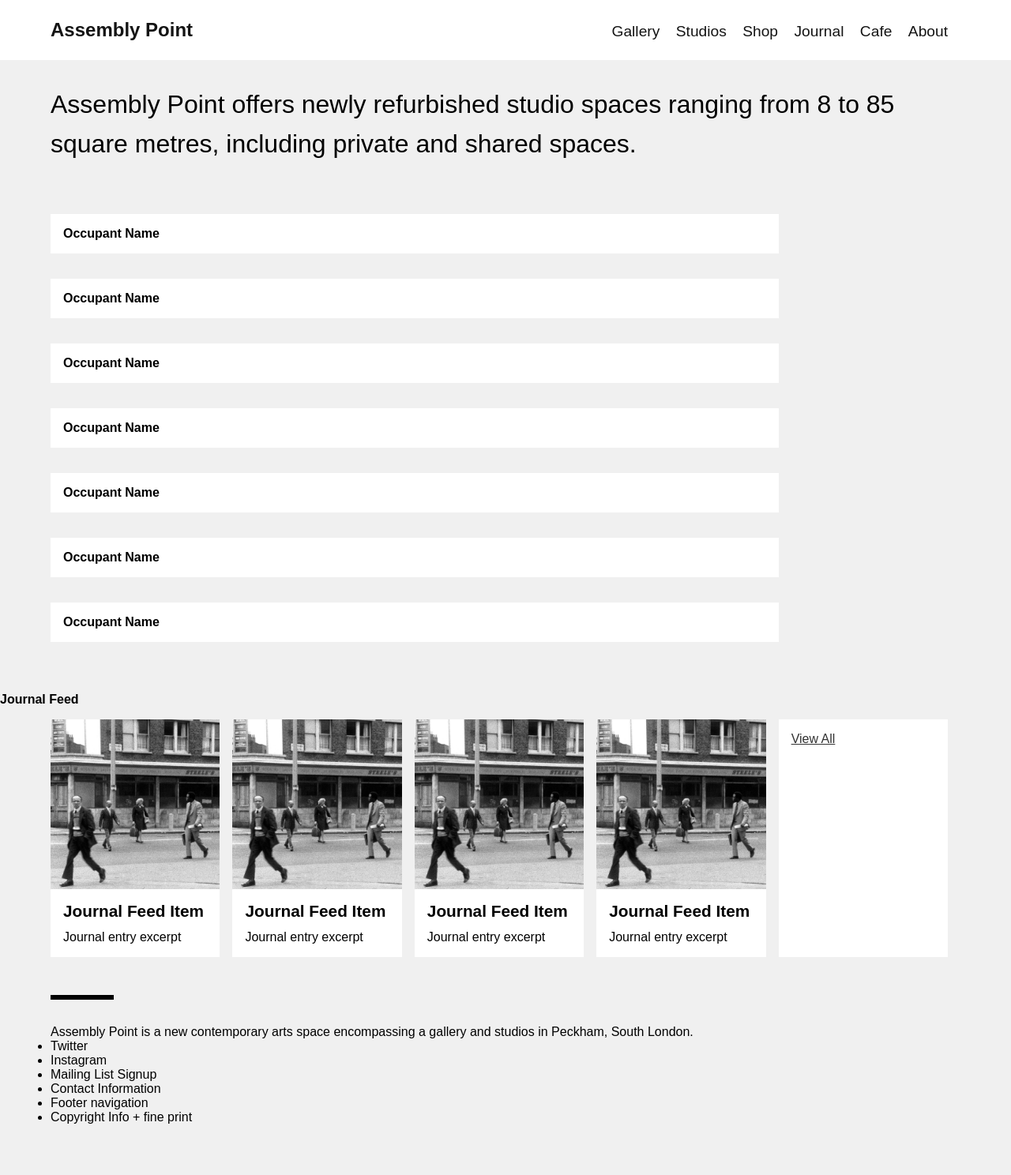
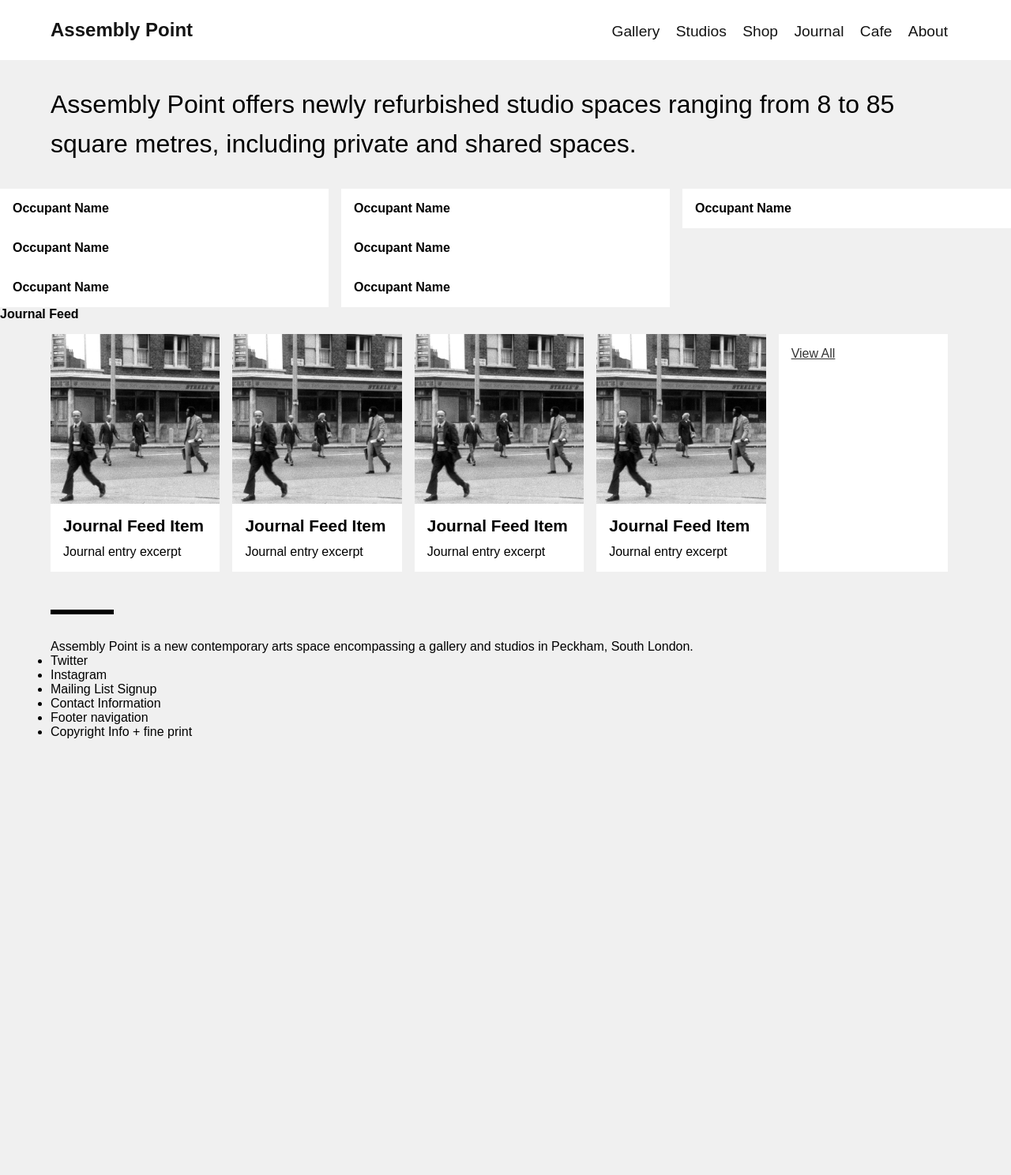
Before and after one commit to awesomephant/assemblypoint-redesign, a Jekyll site: the page wireframes/v2/studios.html, which Jekyll copies as it is, in a window 1280 px wide. Shown: the whole page at 79% size. Built offline with Jekyll 4.4.1, drawn with Linux system fonts in a browser that asks for light colours; after the commit the page ends 1000 px from its top, so only the background shows below that.

Commit message:
tweak shop page

```diff
--- a/_sass/_wireframe-v2.scss
+++ b/_sass/_wireframe-v2.scss
@@ -22,6 +22,15 @@ body {
     background: $lightgray;
 }
 
+.card-list-grid {
+    @include bp(s){
+        column-count: 2;
+    }
+    @include bp(m){
+        column-count: 3;
+    }
+}
+
 .card-list-horizontal {
     display: flex;
     flex-direction: column;
@@ -42,22 +51,20 @@ body {
     display: flex;
     flex-direction: column;
     @include bp(m){
-        padding: 2rem 5%;
         flex-direction: row;
         flex-wrap: wrap;
         .card {
             align-items: flex-start;
-            flex-basis: 80%;
-            margin-right: 1rem;
+            flex-basis: 100%;
+            border-bottom: 1px solid lightgray;
         }
         .card-image {
-            width: 60%;
+            min-width: 70%;
             height: auto;
         }
     }
     .card {
         list-style: none;
-        margin-bottom: 2rem;
     }
 }
 
--- a/wireframes/v2/studios.html
+++ b/wireframes/v2/studios.html
@@ -25,7 +25,7 @@
     <header class='page-header'>
         <h2 class='page-title'>Assembly Point offers newly refurbished studio spaces ranging from 8 to 85 square metres, including private and shared spaces.</h2>
     </header>
-    <ul class='studios card-list'>
+    <ul class='studios card-list-grid'>
         <li class="card">
             <div class="card-content">
                 <h2>Occupant Name</h2>
```
